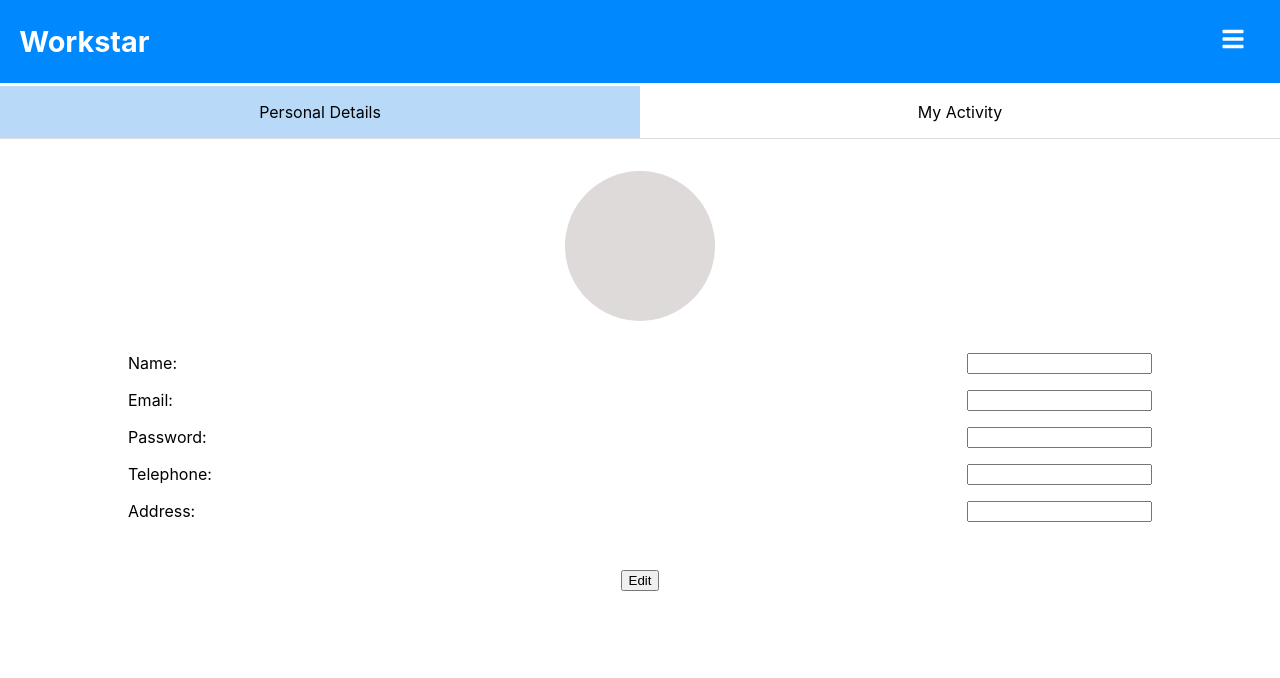
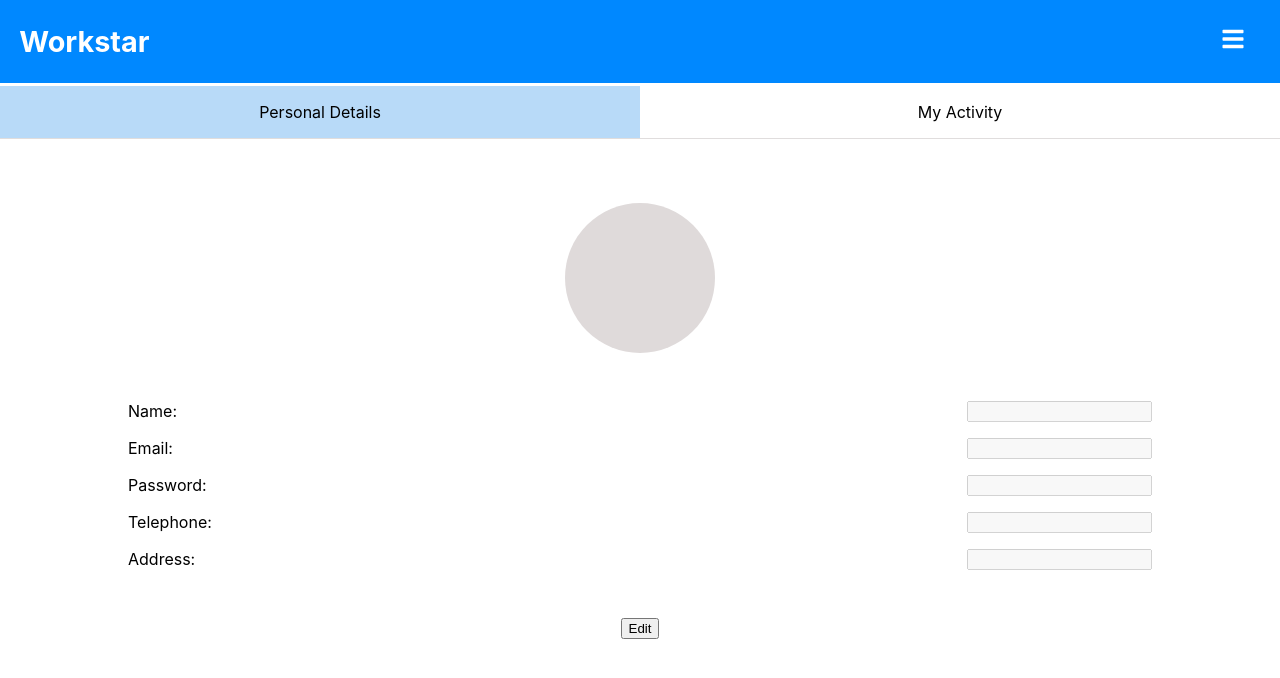
Before and after one commit to ipardeepsbrar/workstar, a React (Create React App) app in the folder frontend/: page /my-profile/details in a window 1280 px wide. Shown: the top 678 px of the page. Built offline with nearby package versions, Linux system fonts and the light colour scheme.

Commit message:
just another commit

```diff
--- a/frontend/src/components/PersonalDetails.js
+++ b/frontend/src/components/PersonalDetails.js
@@ -21,8 +21,11 @@ const PersonalDetails = (props) => {
 
   return (
     <section>
+      <form className={classes.detailsForm} onSubmit={submitHandler}>
+        <div className={classes.imageBox}>
           <div className={classes.imageDiv}>
             <img src="" alt="" />
+          </div>
         </div>
         {edit && (
           <div className={classes.imageEditBtn}>
@@ -30,34 +33,34 @@ const PersonalDetails = (props) => {
           </div>
         )}
 
-      <form className={classes.detailsForm} onSubmit={submitHandler}>
-        <div>
+        <div className={classes.inputDiv}>
           <label htmlFor="name">Name:</label>
-          <input type="text" id="name" name="name" />
+          <input type="text" id="name" name="name" disabled={edit ? false : true} />
         </div>
 
-        <div>
+        <div className={classes.inputDiv}>
           <label htmlFor="email">Email:</label>
-          <input type="text" id="email" name="email" />
+          <input type="text" id="email" name="email" disabled={edit ? false : true}/>
         </div>
 
-        <div>
+        <div className={classes.inputDiv}>
           <label htmlFor="pswd">Password:</label>
-          <input type="text" id="pswd" name="password" />
+          <input type="password" id="pswd" name="password" disabled={edit ? false : true}/>
         </div>
 
-        <div>
+        <div className={classes.inputDiv}>
           <label htmlFor="tel">Telephone:</label>
           <input
             type="tel"
             id="tel"
             name="phone"
             pattern="[0-9]{3}-[0-9]{3}-[0-9]{4}"
+            disabled={edit ? false : true}
           />
         </div>
-        <div>
+        <div className={classes.inputDiv}>
           <label htmlFor="address">Address:</label>
-          <input type="text" id="address" name="address" />
+          <input type="text" id="address" name="address" disabled={edit ? false : true}/>
         </div>
         {edit ? (
           <button type="submit">Save</button>
--- a/frontend/src/components/PersonalDetails.module.css
+++ b/frontend/src/components/PersonalDetails.module.css
@@ -4,6 +4,12 @@
     background-color: rgb(223, 218, 218);
     border-radius: 50%;
     margin: 2rem auto;
+}
+
+.imageBox{
+    width: 100%;
+    display: flex;
+    justify-content: center;
 }
 
 .imageEditBtn{
@@ -17,7 +23,7 @@
     width: 80%;
 }
 
-.detailsForm div{
+.detailsForm .inputDiv{
     display: flex;
     justify-content: space-between;
     margin: 1rem 0
```
Lines whose indentation alone changed are shown as unchanged.
